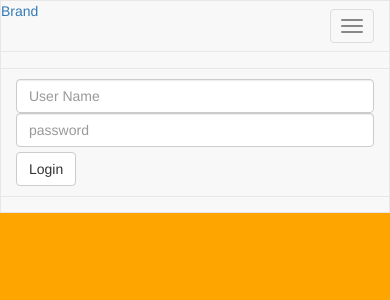
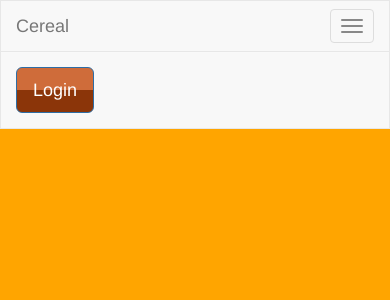
Before and after one commit to tag2185/cereal, a Django app: page /home/ in a window 390 px wide, after a click on "Toggle navigation". Shown: the top 300 px of the page. Run offline with Django 3.2, Linux system fonts and the light colour scheme; data that the repository does not hold is empty; some libraries are stand-ins or nearby versions.

Commit message:
reqs.txt added

```diff
--- a/main/models.py
+++ b/main/models.py
@@ -12,6 +12,8 @@ class Cereal(models.Model):
 	name = models.CharField(max_length=30, unique=True)
 	manufacturer = models.ForeignKey('main.Manufacturer', null=True)
 	type = models.CharField(max_length=2, null=True)
+	image = models.ImageField(upload_to="cereal", null=True)
+	info = models.TextField()
 
 	def __unicode__(self):
 		return self.name
--- /dev/null
+++ b/main/static/css/main.css
@@ -0,0 +1,26 @@
+.btn-primary {
+        color: #000;
+        background-color: #CF6C3A;
+}
+
+.btn-primary,
+.btn-primary:focus,
+.btn-primary:hover {
+        color: #FFF;
+        background-color: #8B3509;
+}
+
+.btn.outline {
+    background: none;
+    padding: 12px 22px;
+}
+
+.btn-primary {
+    background: -moz-linear-gradient(top,  #CF6C3A 60%, #8B3509 40%); /* FF3.6+ */
+    background: -webkit-gradient(linear, left top, left bottom, color-stop(60%,#CF6C3A), color-stop(40%,#8B3509)); /* Chrome,Safari4+ */
+    background: -webkit-linear-gradient(top,  #CF6C3A 60%,#8B3509 40%); /* Chrome10+,Safari5.1+ */
+    background: -o-linear-gradient(top,  #CF6C3A 50%,#8B3509 50%); /* Opera 11.10+ */
+    background: -ms-linear-gradient(top,  #CF6C3A 50%,#8B3509 50%); /* IE10+ */
+    background: linear-gradient(to bottom,  #CF6C3A 50%,#8B3509 50%); /* W3C */
+    filter: progid:DXImageTransform.Microsoft.gradient( startColorstr='#CF6C3A', endColorstr='#8B3509',GradientType=0 ); /* IE6-9 */
+}
--- a/main/templates/base.html
+++ b/main/templates/base.html
@@ -8,6 +8,7 @@
         <script src="{% static 'js/bootstrap.min.js' %}"></script>
 
         <link rel="stylesheet" type="text/css" href="{% static 'css/bootstrap.min.css' %}">
+        <link rel="stylesheet" type="text/css" href="{% static 'css/main.css' %}">
 
 </head>
 <!-- we are in cereal_list.html -->
@@ -22,7 +23,7 @@
                 <span class="icon-bar"></span>
                 <span class="icon-bar"></span>
               </button>
-      <a class="navbar-cereal" href="#">Brand</a>
+              <a class="navbar-brand" href="/home/">Cereal</a>
             </div>
 
             <!-- Collect the nav links, forms, and other content for toggling -->
@@ -36,7 +37,7 @@
                   <ul class="dropdown-menu">
                   {% for cereal in manu.cereal_set.all %}
 
-            <li><a href="/cereal_detail/{{ cereal.pk }}">{{ cereal }}</a></li>
+                    <li><a href="/cereal_detail/{{ cereal.pk }}">{{ cereal.name }}</a></li>
 
                   {% endfor %}
                   </ul>
@@ -47,15 +48,9 @@
 
 
               </ul>
-      {% if not user.is_authenticaed %}
-      <form action="/login_view/" method="POST" class="navbar-form navbar-left" role="search">
-        <div class="form-group">
-        	{% csrf_token %}
-          <input type="text" class="form-control" placeholder="User Name" name="username">
-          <input type="text" class="form-control" placeholder="password" name="password">
-        </div>
-        <button type="submit" class="btn btn-default">Login</button>
-      </form>
+              {% if not user.is_authenticated %}
+              <button type="button" class="btn btn-primary btn-lg" data-toggle="modal" data-target="#myModal">Login</button>
+
               {% else %}
                 <a class="navbar-brand" href="/logout_view/">Logout</a>
               {% endif %}
@@ -63,12 +58,40 @@
                   {% if user.is_authenticated %}
                     <a class="navbar-brand" href="#">{{ request.user }}</a>
                   {% endif %}
+              </ul>
+
             </div><!-- /.navbar-collapse -->
           </div><!-- /.container-fluid -->
         </nav>
-	{% if user.is_authenticated %}
-		Welcome: {{ request.user }}
-	{% endif %}
+<!-- Modal -->
+<div class="modal fade" id="myModal" tabindex="-1" role="dialog" aria-labelledby="myModalLabel">
+  <div class="modal-dialog" role="document">
+    <div class="modal-content">
+      <div class="modal-header">
+        <button type="button" class="close" data-dismiss="modal" aria-label="Close"><span aria-hidden="true">&times;</span></button>
+        <h4 class="modal-title" id="myModalLabel">Login</h4>
+      </div>
+      <div class="modal-body">
+        <form action="/login_view/" method="POST" class="navbar-form navbar-left" role="search">
+                <div class="form-group">
+                  {% csrf_token %}
+                  <input type="text" class="form-control" placeholder="User Name" name="username">
+                  <input type="password" class="form-control" placeholder="password" name="password">
+                </div>
+
+                <button type="submit" class="btn btn-default">Login</button>
+              </form>
+              <br>
+              <br>
+              <br>
+      </div>
+      <div class="modal-footer">
+           <p>Not a User? Sing up <a href="/signup/">here</a></p>
+      </div>
+    </div>
+  </div>
+</div>
+
                 {% block body %}
                 {% endblock %}
         </body>
--- a/main/views.py
+++ b/main/views.py
@@ -8,7 +8,7 @@ from main.forms import CerealSearch, CreateCereal, UserSignUp, UserLogin
 from django.contrib.auth.models import User
 
 from django.db import IntegrityError
-from django.contrib.auth import authenticate, login
+from django.contrib.auth import authenticate, login, logout
 
 
 # Create your views here.
--- a/project/urls.py
+++ b/project/urls.py
@@ -16,6 +16,8 @@ Including another URLconf
 
 from django.conf.urls import include, url
 from django.contrib import admin
+from django.conf import settings
+from django.conf.urls.static import static
 
 urlpatterns = [
     url(r'^admin/', include(admin.site.urls)),
@@ -31,8 +33,7 @@ urlpatterns = [
     url(r'^cereal_create/$', 'main.views.cereal_create'),
     url(r'^signup/$', 'main.views.signup'),
     url(r'^login_view/$', 'main.views.login_view'),
-    url(r'^logout_view/$', 'main.views.logot_view'),
-
+    url(r'^logout_view/$', 'main.views.logout_view'),
     # url(r'^cereal_create/$', 'main.views.cereal_create'),
 
-]
+] + static(settings.MEDIA_URL, document_root=settings.MEDIA_ROOT)
--- /dev/null
+++ b/reqs.txt
@@ -0,0 +1,4 @@
+Django==1.8.3
+MySQL-python==1.2.5
+Pillow==2.9.0
+wheel==0.24.0
```
Also changed, not shown: main/templates/cereal_detail.html (+17 -1 lines), 3 other files. Lines whose indentation alone changed are shown as unchanged.
